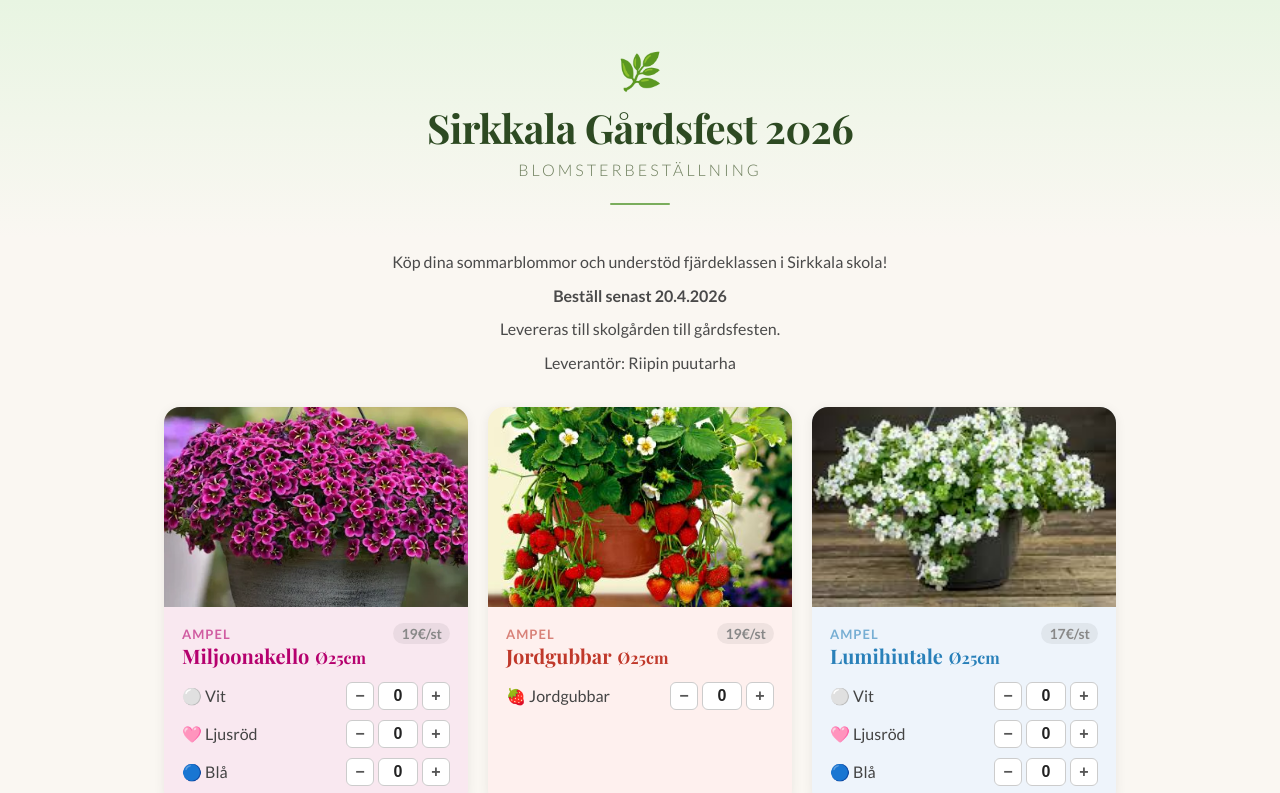
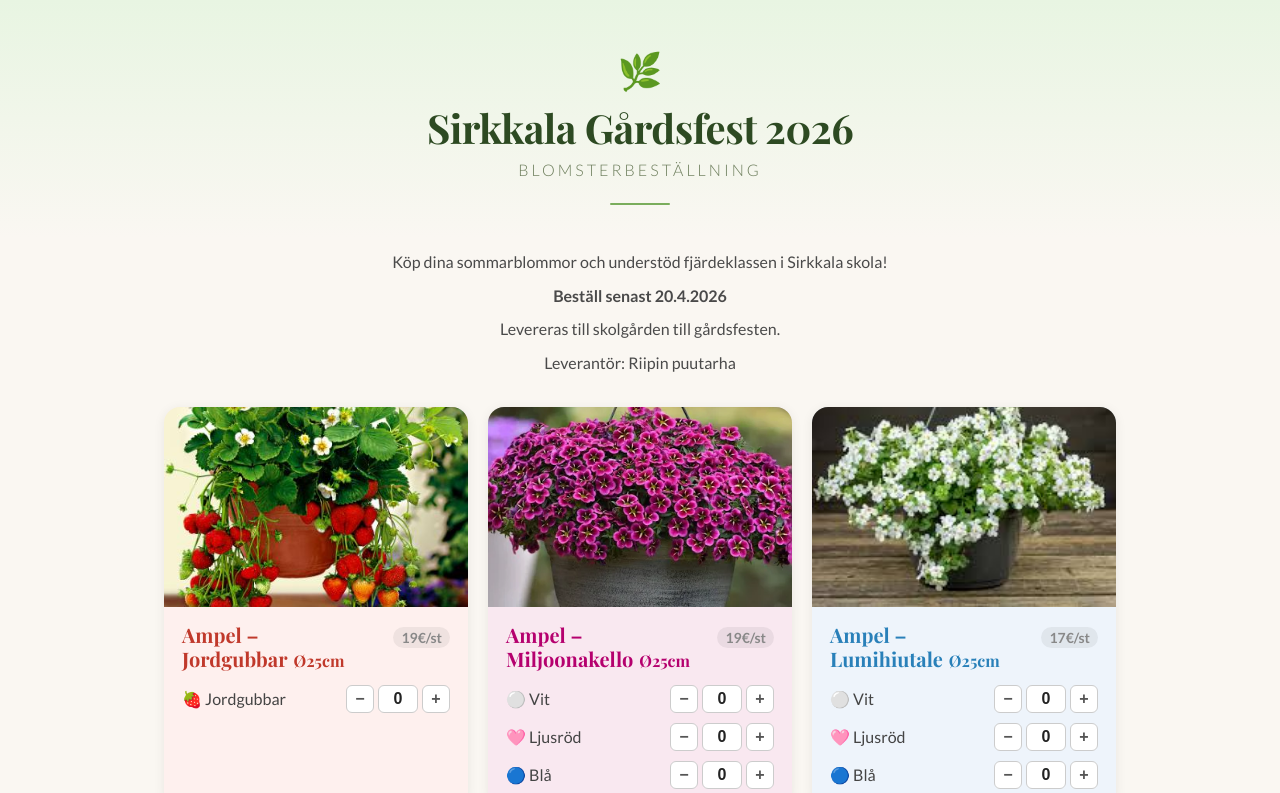
Before and after one commit to Artur-/sirkkala-blommor, a React (Vite) app: page / in a window 1280 px wide. Shown: the top 793 px of the page. Built offline with nearby package versions, Linux system fonts and the light colour scheme.

Commit message:
Reorder flowers, combine category with name, adjust pelargon price

```diff
--- a/src/components/FlowerCard.jsx
+++ b/src/components/FlowerCard.jsx
@@ -37,11 +37,6 @@ export default function FlowerCard({ flower, quantities, setQty }) {
           }}
         >
           <div>
-            {flower.category && (
-              <p style={{ fontSize: 13, fontWeight: 700, color: flower.accent, opacity: 0.6, textTransform: "uppercase", letterSpacing: 1, marginBottom: 2 }}>
-                {flower.category}
-              </p>
-            )}
             <h3
               style={{
                 fontFamily: "'Playfair Display', serif",
@@ -51,7 +46,7 @@ export default function FlowerCard({ flower, quantities, setQty }) {
                 lineHeight: 1.2,
               }}
             >
-              {flower.name}
+              {flower.category ? `${flower.category} – ${flower.name}` : flower.name}
               {flower.detail && (
                 <span style={{ fontSize: 16, marginLeft: 6 }}>
                   {flower.detail}
--- a/src/flowers.js
+++ b/src/flowers.js
@@ -1,4 +1,17 @@
 export const FLOWERS = [
+  {
+    id: "jordgubbar",
+    name: "Jordgubbar",
+    category: "Ampel",
+    detail: "Ø25cm",
+    price: 19,
+    emoji: "🍓",
+    image: "/images/jordgubbar.jpg",
+    bg: "#fef0ee",
+    accent: "#c0392b",
+    colors: ["Jordgubbar"],
+    colorEmojis: ["🍓"],
+  },
   {
     id: "miljoonakello",
     name: "Miljoonakello",
@@ -11,19 +24,6 @@ export const FLOWERS = [
     accent: "#b5006e",
     colors: ["Vit", "Ljusröd", "Blå"],
     colorEmojis: ["⚪", "🩷", "🔵"],
-  },
-  {
-    id: "jordgubbar",
-    name: "Jordgubbar",
-    category: "Ampel",
-    detail: "Ø25cm",
-    price: 19,
-    emoji: "🍓",
-    image: "/images/jordgubbar.jpg",
-    bg: "#fef0ee",
-    accent: "#c0392b",
-    colors: ["Jordgubbar"],
-    colorEmojis: ["🍓"],
   },
   {
     id: "lumihiutale",
@@ -44,7 +44,7 @@ export const FLOWERS = [
     name: "Pelargon",
     category: null,
     detail: "Ø12cm",
-    price: 5,
+    price: 4.5,
     emoji: "🌸",
     image: "/images/pelargon.png",
     bg: "#fce8f0",
```
